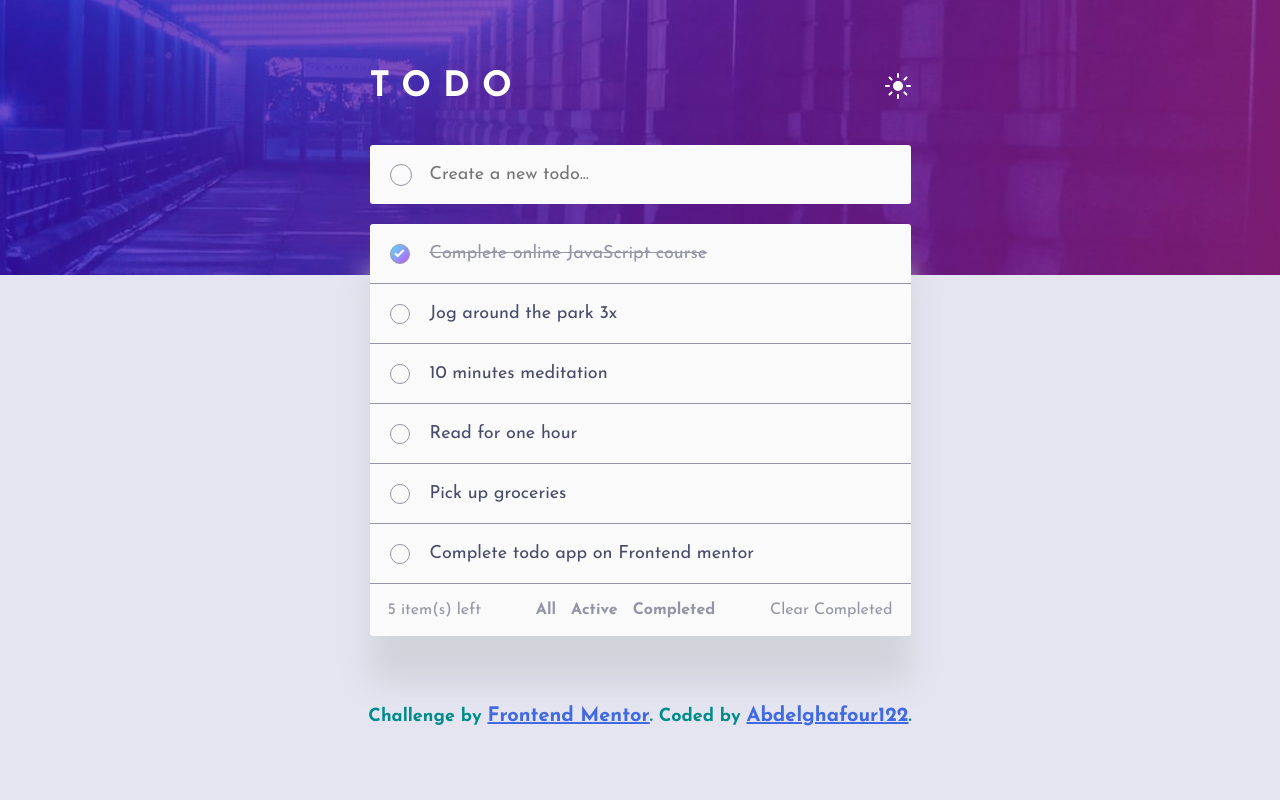
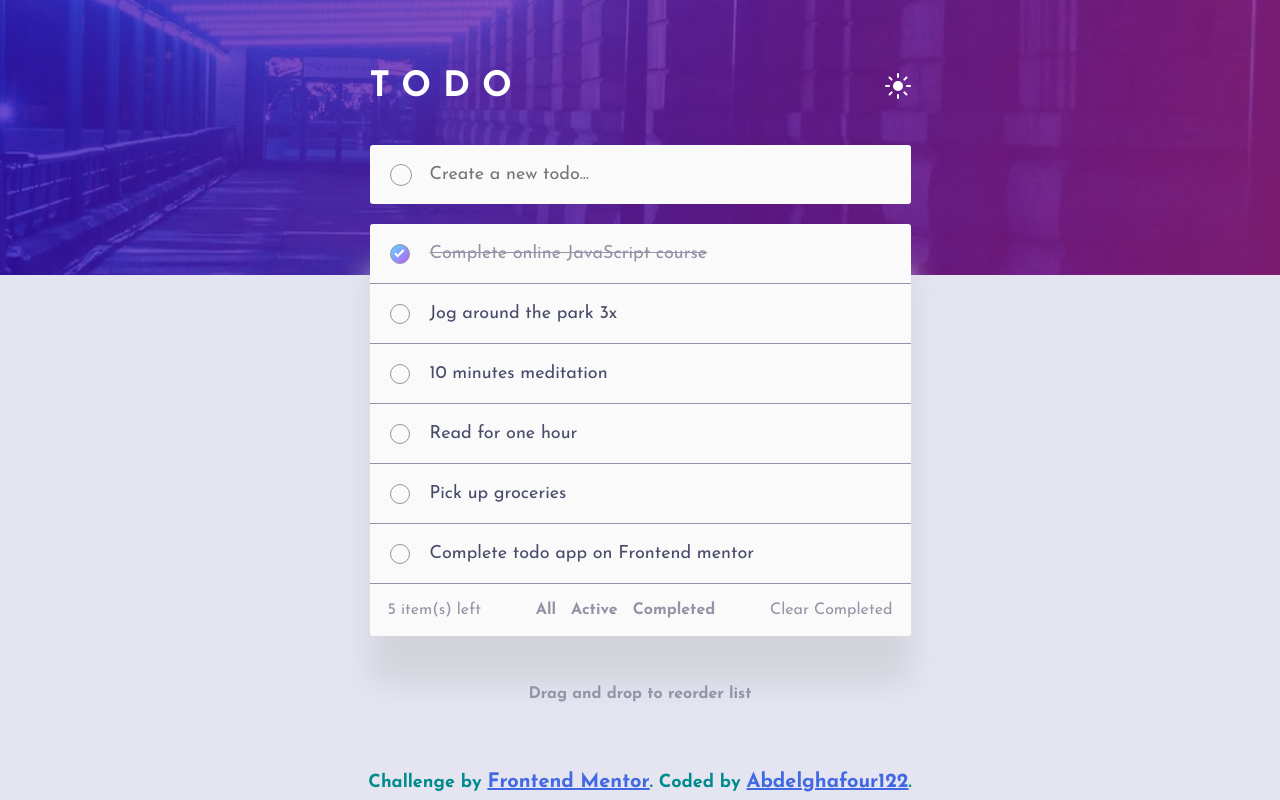
Before and after one commit to Nurzigit/TODOMENTOR, a React (Create React App) app: page / in a window 1280 px wide. Built offline with nearby package versions, Linux system fonts and the light colour scheme.

Commit message:
preparing to make dnd

```diff
--- a/src/App.css
+++ b/src/App.css
@@ -190,7 +190,15 @@ main.light-mode {
   overflow: hidden;
   box-shadow: 0px 47px 31px 0px var(--shadow-color);
   transition: 0.3s;
+  margin-bottom: 50px;
 }
+.order-message {
+  font-weight: bold;
+  color: var(--text-crossed-c);
+  margin: 0;
+  text-align: center;
+}
+
 .todo {
   display: flex;
   align-items: center;
@@ -343,7 +351,7 @@ s {
 footer {
   text-align: center;
   color: darkcyan;
-  font-size: 18px;
+  font-size: var(--reg-fs);
   font-weight: bold;
   margin-bottom: 20px;
 }
--- a/src/components/Core.jsx
+++ b/src/components/Core.jsx
@@ -2,6 +2,7 @@ import React, { useEffect, useState } from "react";
 import Head from "./Head";
 import TodosList from "./TodosList";
 import data from "../data.json";
+
 const Core = ({ onChangeTheme }) => {
   const [todos, setTodos] = useState(data);
   const [todosCount, setTodosCount] = useState(
@@ -22,6 +23,7 @@ const Core = ({ onChangeTheme }) => {
 
     console.log(todos);
   };
+
   const deleteTodo = (id) => {
     console.log(id);
     const newTodos = todos.filter((curr) => {
@@ -29,6 +31,7 @@ const Core = ({ onChangeTheme }) => {
     });
     setTodos(newTodos);
   };
+
   const showAll = () => {
     setTodos(data);
   };
--- a/src/components/TodosList.jsx
+++ b/src/components/TodosList.jsx
@@ -13,6 +13,7 @@ const TodosList = ({
   onChangeCount,
 }) => {
   return (
+    <>
       <div className="todos-list">
         {onPass.map((todo) => {
           return (
@@ -31,7 +32,13 @@ const TodosList = ({
           onActive={onActive}
           onChangeCount={onChangeCount}
         />
+        {/* if the list isn't empty show the DnD message.
+          Add the DnD feature from Mantine */}
       </div>
+      {onPass.length > 1 && (
+        <p className="order-message">Drag and drop to reorder list</p>
+      )}
+    </>
   );
 };
 
```
Lines whose indentation alone changed are shown as unchanged.
